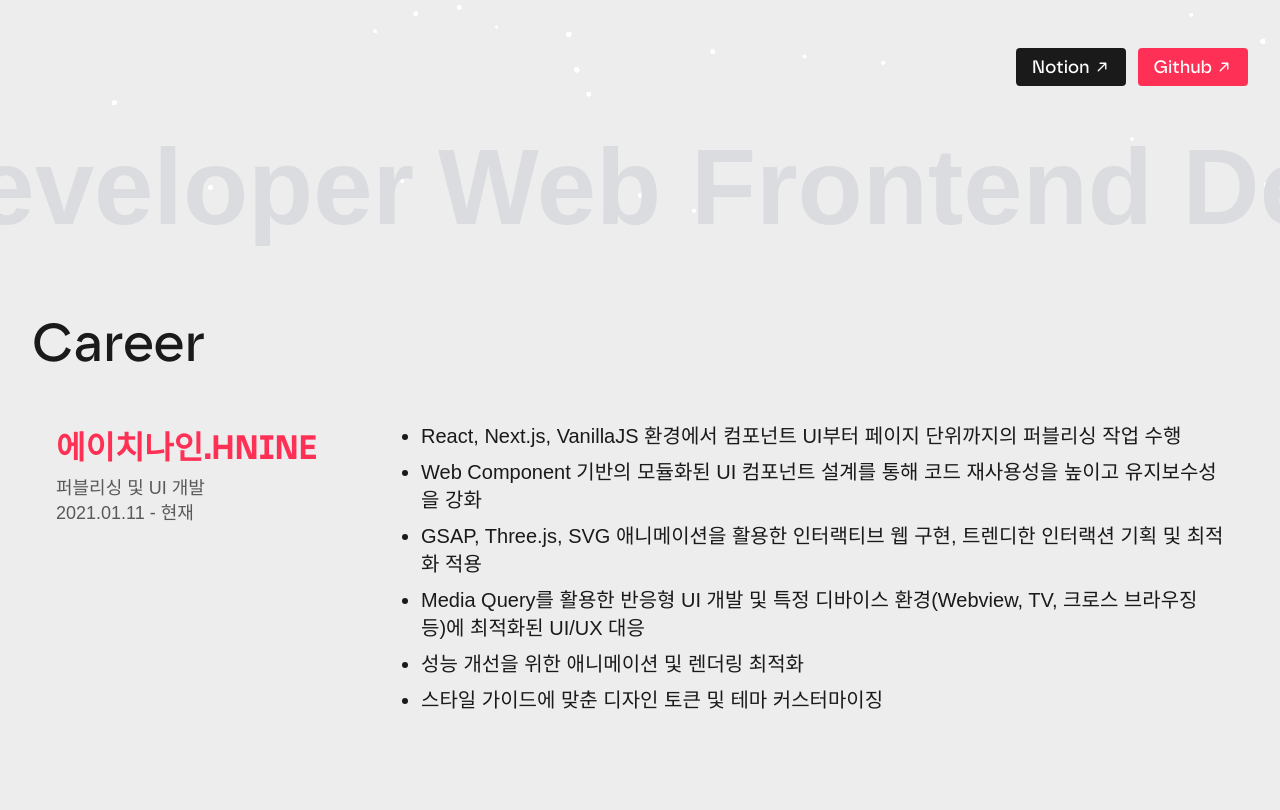
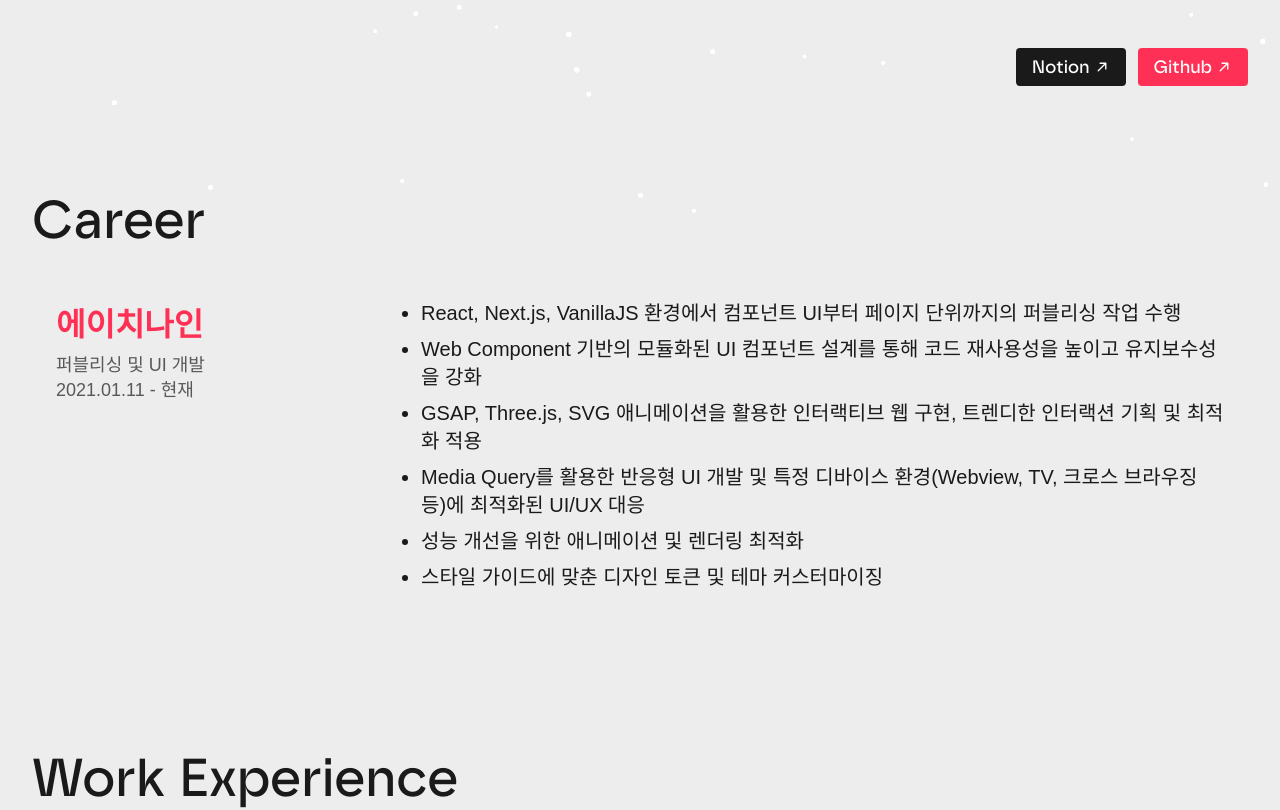
Before and after one commit to thisyujeong/thisyujeong.com, a Next.js app: page / in a window 1280 px wide. Shown: the part 566-1376 px from the top of the page. Built offline with nearby package versions, Linux system fonts and the light colour scheme; a web font is replaced by a local one.

Commit message:
chore: 컴포넌트 분리, 코드 정리

```diff
--- a/src/app/page.tsx
+++ b/src/app/page.tsx
@@ -1,16 +1,17 @@
+import { getSortedPostsData } from '@/service/experiences';
 import { BackgroundCanvas, RollingBanner } from '@/components/common';
 import { ExperienceList } from '@/components/experience';
 import { MyProfile } from '@/components/about';
+import { CareerList } from '@/components/career';
+import metadata from 'data/metadata';
+import Link from 'next/link';
 import styles from './page.module.scss';
 import classNames from 'classnames/bind';
-import { getSortedPostsData } from '@/service/experiences';
-import metadata from 'data/metadata';
-import Link from 'next/link';
 
 const cx = classNames.bind(styles);
 
-export default function Home() {
-  const postList = getSortedPostsData();
+export default async function Home() {
+  const postList = await getSortedPostsData();
 
   return (
     <div className={cx('page')}>
@@ -39,47 +40,18 @@ export default function Home() {
               </a>
             </div>
           </section>
-          <RollingBanner />
-          <section id="career" className={cx('section')}>
+          <section className={cx('section')}>
             <h3>Career</h3>
-            <div className={cx('career-list')}>
-              <div className={cx('career-item')}>
-                <div className={cx('career-head')}>
-                  <strong>에이치나인.HNINE</strong>
-                  <div className={cx('desc')}>
-                    <span className={cx('tag')}>퍼블리싱 및 UI 개발</span>
-                    <span className={cx('date')}>2021.01.11 - 현재</span>
-                  </div>
-                </div>
-                <div className={cx('career-content')}>
-                  <ul>
-                    <li>
-                      React, Next.js, VanillaJS 환경에서 컴포넌트 UI부터 페이지 단위까지의
-                      퍼블리싱 작업 수행
-                    </li>
-                    <li>
-                      Web Component 기반의 모듈화된 UI 컴포넌트 설계를 통해 코드
-                      재사용성을 높이고 유지보수성을 강화
-                    </li>
-                    <li>
-                      GSAP, Three.js, SVG 애니메이션을 활용한 인터랙티브 웹 구현, 트렌디한
-                      인터랙션 기획 및 최적화 적용
-                    </li>
-                    <li>
-                      Media Query를 활용한 반응형 UI 개발 및 특정 디바이스 환경(Webview,
-                      TV, 크로스 브라우징 등)에 최적화된 UI/UX 대응
-                    </li>
-                    <li>성능 개선을 위한 애니메이션 및 렌더링 최적화</li>
-                    <li>스타일 가이드에 맞춘 디자인 토큰 및 테마 커스터마이징</li>
-                  </ul>
-                </div>
-              </div>
+            <div className={cx('career')}>
+              <CareerList />
             </div>
           </section>
           <section id="experience" className={cx('section')}>
             <h3>Work Experience</h3>
             <ExperienceList data={postList} />
           </section>
+
+          <RollingBanner />
 
           <section className={cx('section', 'history')}>
             <div className={cx('education')}>
--- /dev/null
+++ b/src/components/career/CareerList/CareerList.module.scss
@@ -0,0 +1,94 @@
+@import '@/styles/abstracts/mixins';
+@import '@/styles/abstracts/functions';
+
+.career {
+  position: relative;
+}
+
+.career-item {
+  display: flex;
+  align-items: flex-start;
+  gap: 60px;
+  padding: 24px;
+}
+
+.career-head {
+  display: flex;
+  flex-direction: column;
+  align-items: flex-start;
+  justify-content: center;
+  width: 350px;
+  font-family: var(--font-safiro);
+
+  strong {
+    margin: 8px 0;
+    color: $primary-color;
+    font-size: 32px;
+    font-weight: 700;
+  }
+
+  .desc {
+    display: flex;
+    flex-direction: column;
+  }
+
+  .tag,
+  .date {
+    position: relative;
+    font-size: 18px;
+    line-height: 1.4;
+    opacity: 0.7;
+  }
+}
+
+.career-content {
+  ul {
+    padding-left: 24px;
+  }
+  ul li {
+    margin: 8px 0;
+    font-size: 20px;
+    list-style: disc;
+    line-height: 1.4;
+    word-break: break-all;
+  }
+}
+
+@include tablet {
+  .career-item {
+    gap: tablet-vw(30px);
+    padding: 0;
+  }
+  .career-head {
+    strong {
+      font-size: tablet-vw(24px);
+    }
+  }
+  .career-content ul li {
+    font-size: 18px;
+  }
+}
+
+@include mobile {
+  .career-head {
+    strong {
+      font-size: 22px;
+    }
+    .desc {
+      flex-direction: row;
+    }
+    .date:before {
+      content: '';
+      position: relative;
+      display: inline-block;
+      width: 2px;
+      height: 0.8em;
+      margin: 0 12px;
+      background-color: $basic-black;
+    }
+  }
+  .career-item {
+    gap: 0;
+    flex-direction: column;
+  }
+}
--- /dev/null
+++ b/src/components/career/CareerList/CareerList.tsx
@@ -0,0 +1,46 @@
+import classNames from 'classnames/bind';
+import styles from './CareerList.module.scss';
+
+const cx = classNames.bind(styles);
+
+const CareerList = () => {
+  return (
+    <div className={cx('career')}>
+      <div className={cx('career-list')}>
+        <div className={cx('career-item')}>
+          <div className={cx('career-head')}>
+            <strong>에이치나인</strong>
+            <div className={cx('desc')}>
+              <span className={cx('tag')}>퍼블리싱 및 UI 개발</span>
+              <span className={cx('date')}>2021.01.11 - 현재</span>
+            </div>
+          </div>
+          <div className={cx('career-content')}>
+            <ul>
+              <li>
+                React, Next.js, VanillaJS 환경에서 컴포넌트 UI부터 페이지 단위까지의
+                퍼블리싱 작업 수행
+              </li>
+              <li>
+                Web Component 기반의 모듈화된 UI 컴포넌트 설계를 통해 코드 재사용성을
+                높이고 유지보수성을 강화
+              </li>
+              <li>
+                GSAP, Three.js, SVG 애니메이션을 활용한 인터랙티브 웹 구현, 트렌디한
+                인터랙션 기획 및 최적화 적용
+              </li>
+              <li>
+                Media Query를 활용한 반응형 UI 개발 및 특정 디바이스 환경(Webview, TV,
+                크로스 브라우징 등)에 최적화된 UI/UX 대응
+              </li>
+              <li>성능 개선을 위한 애니메이션 및 렌더링 최적화</li>
+              <li>스타일 가이드에 맞춘 디자인 토큰 및 테마 커스터마이징</li>
+            </ul>
+          </div>
+        </div>
+      </div>
+    </div>
+  );
+};
+
+export default CareerList;
--- /dev/null
+++ b/src/components/career/index.ts
@@ -0,0 +1 @@
+export { default as CareerList } from './CareerList/CareerList';
--- a/src/components/common/Footer/Footer.module.scss
+++ b/src/components/common/Footer/Footer.module.scss
@@ -5,9 +5,9 @@
   position: relative;
   text-align: center;
   padding: 40px 32px;
+  background-color: $basic-black;
 
   > div {
-    background-color: $basic-black;
     border-radius: 40px;
     padding: 100px 0 120px;
     color: $basic-white;
@@ -61,7 +61,7 @@
     }
   }
   .copyright {
-    font-size: 18px;
+    font-size: 16px;
   }
 }
 
```
